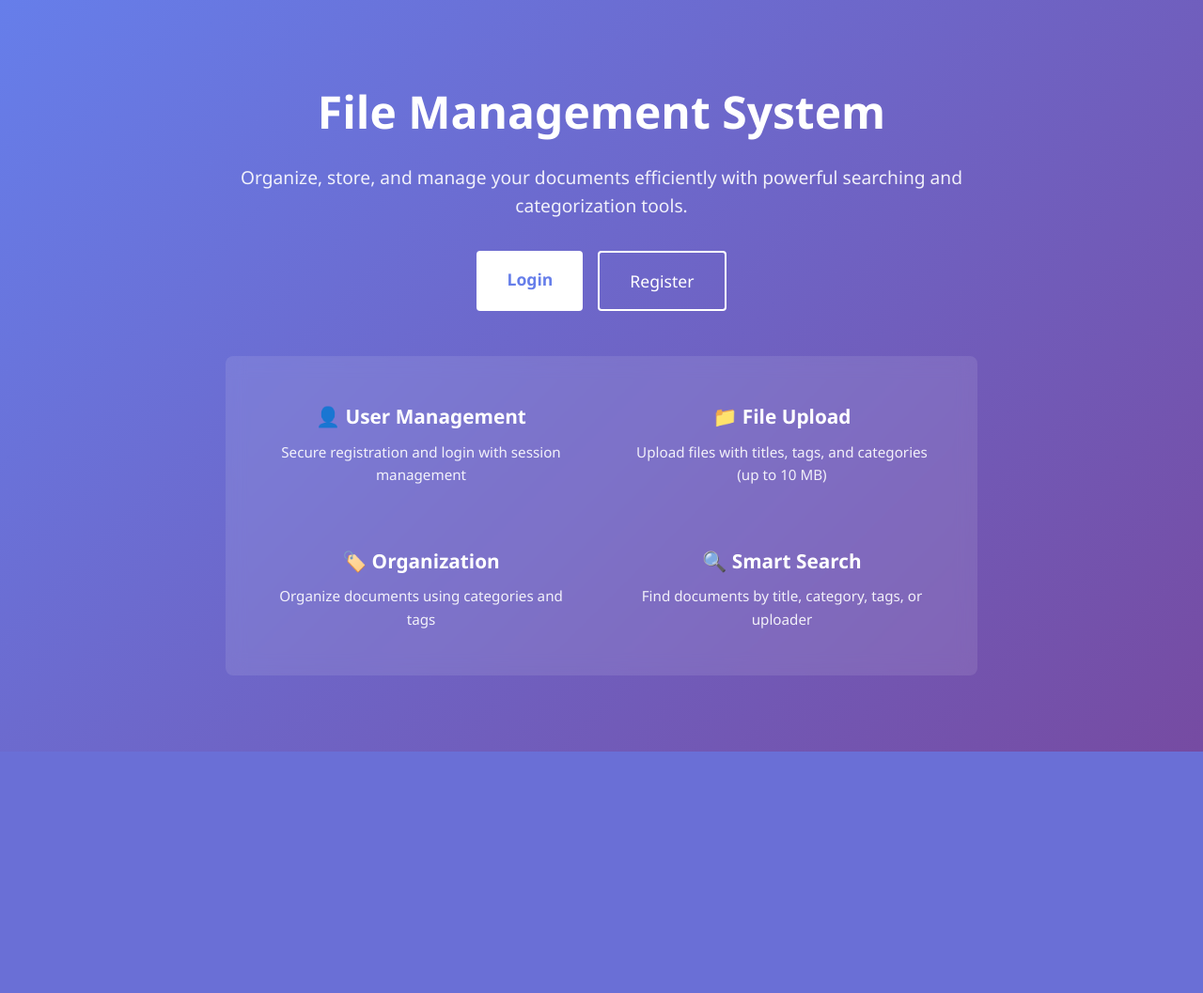
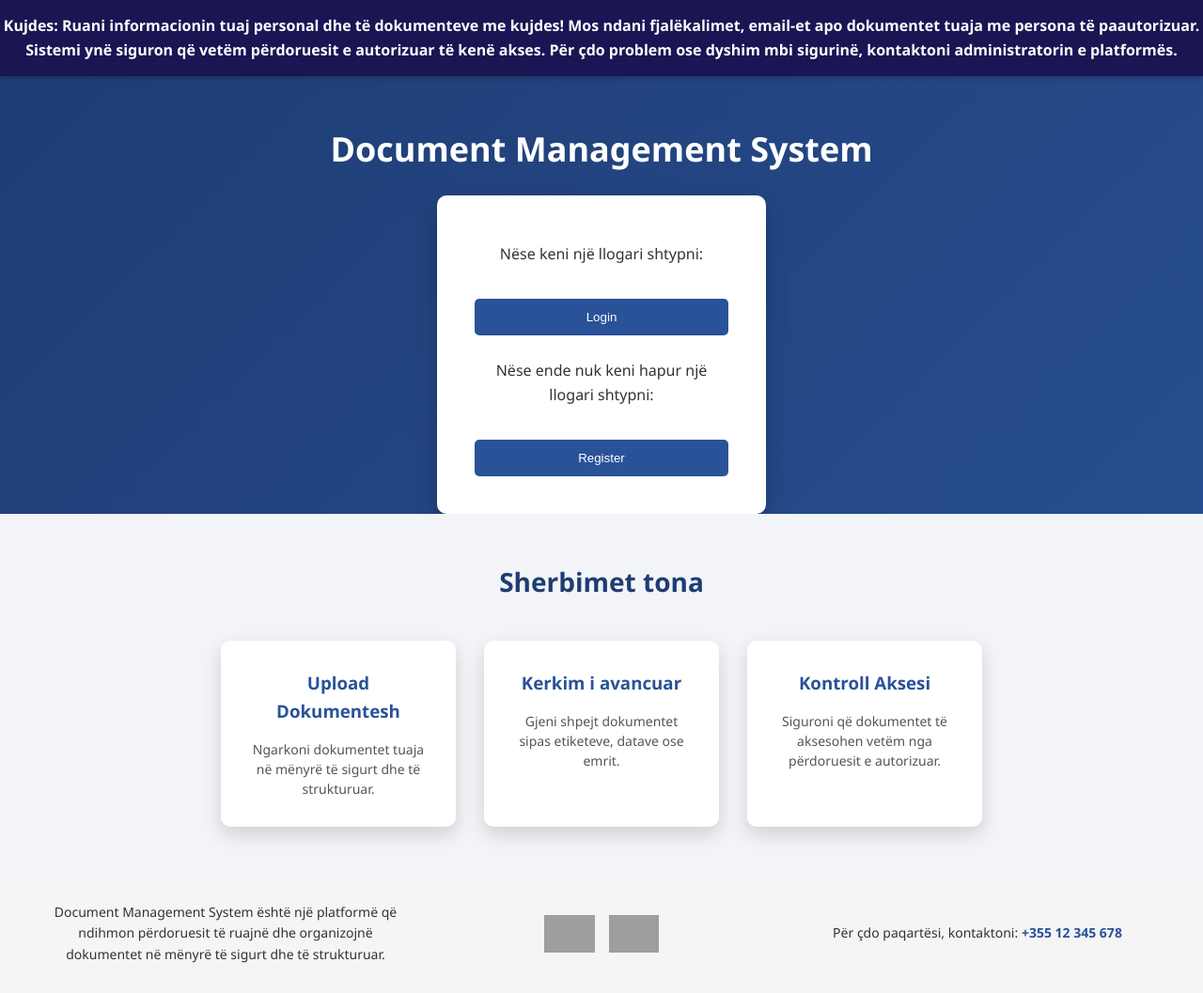
Before and after one commit to Adionalu05/Web-Project, a PHP site: page / in a window 1280 px wide. Shown: the whole page at 94% size. Before the commit the page ends 800 px from the top, so only its background shows below. Run offline with PHP 8.4, Linux system fonts and the light colour scheme; data comes from the database, SQL or seed files in the repository; both versions use the stored data as it was after the commit; grey boxes are pictures that could not be loaded.

Commit message:
Integrated html,css and fixed database connection. Added documentation folder.

```diff
--- a/css/style.css
+++ b/css/style.css
@@ -329,6 +329,170 @@ body {
     }
 }
 
+/* Landing Page Styles */
+.landing-navbar {
+    position: fixed;
+    top: 0;
+    left: 0;
+    width: 100%;
+    background: #1a1654;
+    color: white;
+    text-align: center;
+    padding: 15px 0;
+    font-weight: bold;
+    box-shadow: 0 2px 5px rgba(0,0,0,0.2);
+    z-index: 1000;
+}
+
+.landing-main {
+    flex: 1;
+    display: flex;
+    justify-content: center;
+    align-items: center;
+    padding-top: 130px;
+    flex-direction: column;
+}
+
+.landing-title {
+    color: white;
+    font-size: 36px;
+    font-weight: bold;
+    margin-bottom: 20px;
+}
+
+.landing-container {
+    background: white;
+    padding: 40px;
+    width: 350px;
+    border-radius: 10px;
+    text-align: center;
+    box-shadow: 0 10px 25px rgba(0,0,0,0.2);
+    display: flex;
+    flex-direction: column;
+    gap: 15px;
+}
+
+.landing-container p {
+    margin: 10px 0;
+}
+
+.landing-container button {
+    width: 100%;
+    padding: 12px;
+    background: #2a5298;
+    color: white;
+    border: none;
+    border-radius: 5px;
+    cursor: pointer;
+    margin-top: 10px;
+}
+
+.landing-container button:hover {
+    background: #1e3c72;
+}
+
+.landing-container a {
+    text-decoration: none;
+}
+
+.services-section {
+    text-align: center;
+    padding: 50px 20px;
+    background: #f2f4f7;
+}
+
+.services-section h2 {
+    font-size: 28px;
+    margin-bottom: 40px;
+    color: #1e3c72;
+}
+
+.services-container {
+    display: flex;
+    justify-content: center;
+    gap: 30px;
+    flex-wrap: wrap;
+    max-width: 1200px;
+    margin: 0 auto;
+}
+
+.service-card {
+    background: white;
+    padding: 30px;
+    width: 250px;
+    border-radius: 10px;
+    box-shadow: 0 8px 20px rgba(0,0,0,0.15);
+    cursor: pointer;
+    transition: transform 0.3s, box-shadow 0.3s;
+}
+
+.service-card:hover {
+    transform: translateY(-10px);
+    box-shadow: 0 12px 30px rgba(0,0,0,0.25);
+}
+
+.service-card h3 {
+    margin-bottom: 15px;
+    color: #2a5298;
+}
+
+.service-card p {
+    font-size: 14px;
+    color: #555555;
+    line-height: 1.5;
+}
+
+/* Landing Page Footer */
+.landing-footer {
+    background: #f5f5f5;
+    padding: 20px;
+    font-size: 14px;
+}
+
+.footer-flex {
+    display: flex;
+    justify-content: space-between;
+    align-items: center;
+    flex-wrap: wrap;
+    max-width: 1200px;
+    margin: auto;
+}
+
+.footer-desc, .footer-stores, .footer-contact {
+    flex: 1;
+    text-align: center;
+    margin: 10px;
+}
+
+.footer-desc p {
+    margin: 0;
+}
+
+.footer-stores {
+    display: flex;
+    justify-content: center;
+    gap: 15px;
+}
+
+.footer-stores img {
+    height: 40px;
+    cursor: pointer;
+}
+
+.footer-contact p {
+    margin: 0;
+}
+
+.footer-contact a {
+    color: #2a5298;
+    text-decoration: none;
+    font-weight: bold;
+}
+
+.footer-contact a:hover {
+    text-decoration: underline;
+}
+
 @media (max-width: 480px) {
     .container {
         padding: 0 0.5rem;
@@ -350,4 +514,22 @@ body {
         display: block;
         overflow-x: auto;
     }
+
+    .landing-container {
+        width: 100%;
+        max-width: 350px;
+    }
+
+    .services-container {
+        flex-direction: column;
+        padding: 0 20px;
+    }
+
+    .service-card {
+        width: 100%;
+    }
+
+    .footer-flex {
+        flex-direction: column;
+    }
 }
--- a/index.php
+++ b/index.php
@@ -12,122 +12,68 @@ if ($auth->isAuthenticated()) {
 <head>
     <meta charset="UTF-8">
     <meta name="viewport" content="width=device-width, initial-scale=1.0">
-    <title>File Management System</title>
+    <title>Document Management System</title>
     <link rel="stylesheet" href="css/style.css">
-    <style>
-        .landing {
-            min-height: 100vh;
-            background: linear-gradient(135deg, #667eea 0%, #764ba2 100%);
-            color: white;
-            display: flex;
-            flex-direction: column;
-            align-items: center;
-            justify-content: center;
-            text-align: center;
-            padding: 2rem;
-        }
+</head>
+<body style="background: linear-gradient(135deg,#1e3c72,#2a5298); display:flex; flex-direction:column; min-height:100vh;">
 
-        .landing-content {
-            max-width: 800px;
-        }
+    <div class="landing-navbar">
+        Kujdes: Ruani informacionin tuaj personal dhe të dokumenteve me kujdes! Mos ndani fjalëkalimet, email-et apo dokumentet tuaja me persona të paautorizuar. Sistemi ynë siguron që vetëm përdoruesit e autorizuar të kenë akses. Për çdo problem ose dyshim mbi sigurinë, kontaktoni administratorin e platformës.
+    </div>
 
-        .landing h1 {
-            font-size: 3rem;
-            margin-bottom: 1rem;
-        }
+    <div class="landing-main">
+        <div class="landing-title">
+            Document Management System
+        </div>
 
-        .landing p {
-            font-size: 1.2rem;
-            margin-bottom: 2rem;
-            opacity: 0.9;
-        }
+        <div class="landing-container">
+            <p>Nëse keni një llogari shtypni:</p>
+            <a href="login.php"><button>Login</button></a>
 
-        .landing-buttons {
-            display: flex;
-            gap: 1rem;
-            justify-content: center;
-            flex-wrap: wrap;
-        }
+            <p>Nëse ende nuk keni hapur një llogari shtypni:</p>
+            <a href="register.php"><button>Register</button></a>
+        </div>
+    </div>
 
-        .landing-buttons a {
-            padding: 1rem 2rem;
-            font-size: 1.1rem;
-            border-radius: 4px;
-            text-decoration: none;
-            transition: transform 0.3s;
-        }
+    <section class="services-section">
+        <h2>Sherbimet tona</h2>
 
-        .landing-buttons a:hover {
-            transform: translateY(-2px);
-        }
+        <div class="services-container">
 
-        .btn-white {
-            background: white;
-            color: #667eea;
-            font-weight: bold;
-        }
-
-        .btn-outline {
-            border: 2px solid white;
-            color: white;
-        }
-
-        .features {
-            display: grid;
-            grid-template-columns: repeat(auto-fit, minmax(250px, 1fr));
-            gap: 2rem;
-            margin-top: 3rem;
-            background: rgba(255,255,255,0.1);
-            padding: 2rem;
-            border-radius: 8px;
-            backdrop-filter: blur(10px);
-        }
-
-        .feature {
-            padding: 1rem;
-        }
-
-        .feature h3 {
-            margin-bottom: 0.5rem;
-            font-size: 1.3rem;
-        }
-
-        .feature p {
-            font-size: 0.95rem;
-            margin-bottom: 0;
-        }
-    </style>
-</head>
-<body>
-    <div class="landing">
-        <div class="landing-content">
-            <h1>File Management System</h1>
-            <p>Organize, store, and manage your documents efficiently with powerful searching and categorization tools.</p>
-
-            <div class="landing-buttons">
-                <a href="login.php" class="btn-white">Login</a>
-                <a href="register.php" class="btn-outline">Register</a>
+            <div class="service-card">
+                <h3>Upload Dokumentesh</h3>
+                <p>Ngarkoni dokumentet tuaja në mënyrë të sigurt dhe të strukturuar.</p>
             </div>
 
-            <div class="features">
-                <div class="feature">
-                    <h3>👤 User Management</h3>
-                    <p>Secure registration and login with session management</p>
-                </div>
-                <div class="feature">
-                    <h3>📁 File Upload</h3>
-                    <p>Upload files with titles, tags, and categories (up to 10 MB)</p>
-                </div>
-                <div class="feature">
-                    <h3>🏷️ Organization</h3>
-                    <p>Organize documents using categories and tags</p>
-                </div>
-                <div class="feature">
-                    <h3>🔍 Smart Search</h3>
-                    <p>Find documents by title, category, tags, or uploader</p>
-                </div>
+            <div class="service-card">
+                <h3>Kerkim i avancuar</h3>
+                <p>Gjeni shpejt dokumentet sipas etiketeve, datave ose emrit.</p>
             </div>
+
+            <div class="service-card">
+                <h3>Kontroll Aksesi</h3>
+                <p>Siguroni që dokumentet të aksesohen vetëm nga përdoruesit e autorizuar.</p>
+            </div>
+
         </div>
-    </div>
+    </section>
+
+    <footer class="landing-footer">
+        <div class="footer-flex">
+            <div class="footer-desc">
+                <p>Document Management System është një platformë që ndihmon përdoruesit të ruajnë dhe organizojnë dokumentet në mënyrë të sigurt dhe të strukturuar.</p>
+            </div>
+
+            <div class="footer-stores">
+                <img src="https://developer.apple.com/assets/elements/badges/download-on-the-app-store.svg" alt="App Store">
+                <img src="https://upload.wikimedia.org/wikipedia/commons/7/78/Google_Play_Store_badge_EN.svg" alt="Google Play">
+            </div>
+
+            <div class="footer-contact">
+                <p>Për çdo paqartësi, kontaktoni: <a href="tel:+35512345678">+355 12 345 678</a></p>
+            </div>
+
+        </div>
+    </footer>
 </body>
 </html>
```
Also changed, not shown: .docs/image-1.png (added), .docs/image.png (added), .docs/instalim.md (added), data/documents.db (added), dms.html (added).
